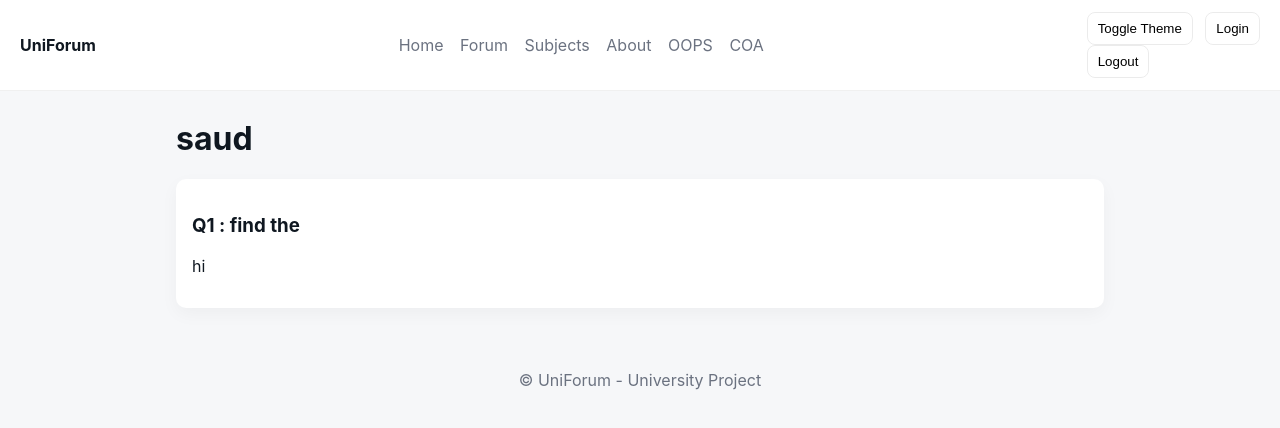
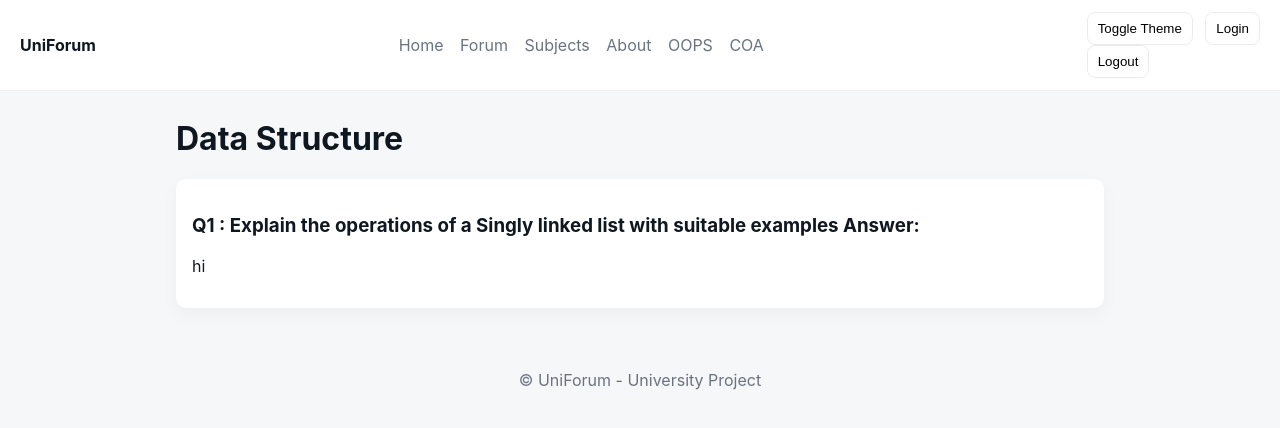
Before and after one commit to HkTheBeast/ShadanForums, a website: page public/subjects.html in a window 1280 px wide. Drawn offline with Linux system fonts and the light colour scheme; no server answers.

Commit message:
Update subjects.html

```diff
--- a/public/subjects.html
+++ b/public/subjects.html
@@ -28,9 +28,12 @@
     </header>
 
     <main class="container">
-      <h1>saud</h1>
+      <h1>Data Structure</h1>
       <section class="cards">
-        <article class="card"><h3>Q1 : find the </h3><p>hi</p></article>
+        <article class="card"><h3>Q1 : Explain the operations of a Singly linked list with suitable examples
+          <b>Answer:</b>
+          <p></p>
+        </h3><p>hi</p></article>
       </section>
     </main>
 
```
